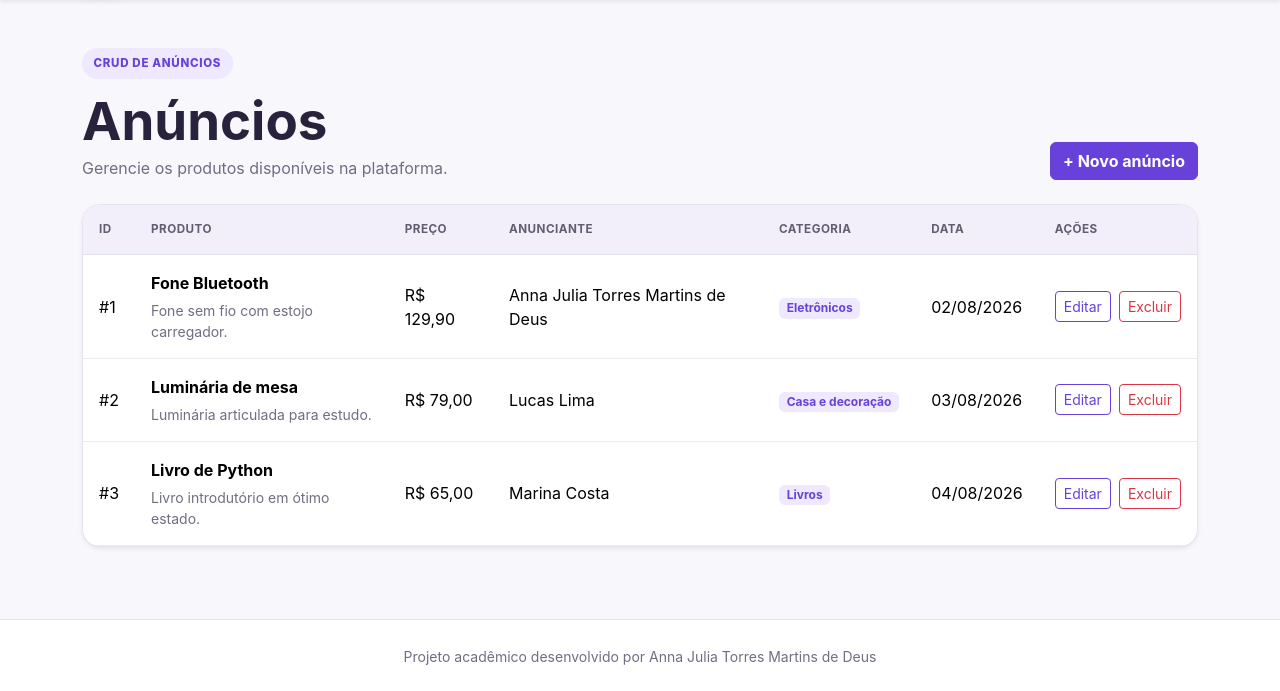
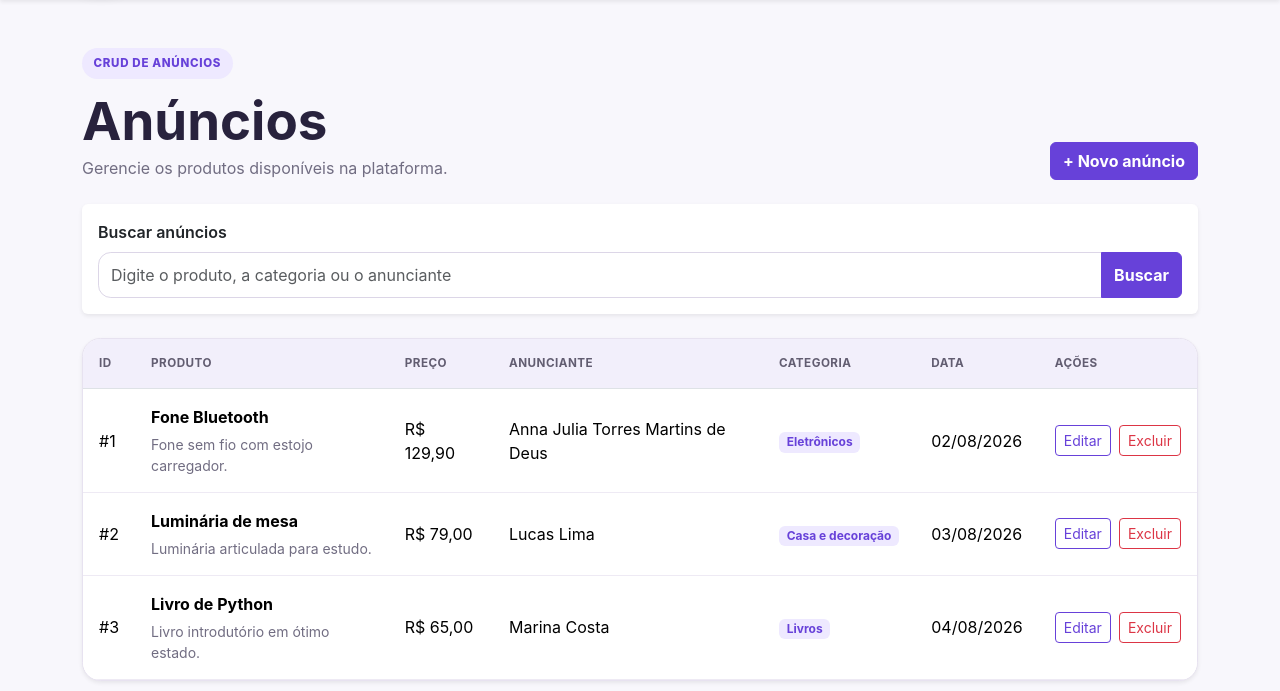
Before and after one commit to anninhamt2605-pixel/vitrine-aurora-flask, a Flask app: page /anuncios in a window 1280 px wide. Shown: the part 76-767 px from the top of the page. Before the commit the page ends 741 px from the top, so only its background shows below. Run offline with Flask 3, Linux system fonts and the light colour scheme; a user stored in the database is signed in; some libraries are stand-ins or nearby versions.

Commit message:
Adiciona busca de anuncios para avaliacao final

```diff
--- a/app.py
+++ b/app.py
@@ -5,7 +5,7 @@ from pathlib import Path
 from flask import Flask, flash, redirect, render_template, request, url_for
 from flask_login import LoginManager, UserMixin, current_user, login_required, login_user, logout_user
 from flask_sqlalchemy import SQLAlchemy
-from sqlalchemy import event
+from sqlalchemy import event, or_
 from sqlalchemy.engine import Engine
 from sqlalchemy.exc import IntegrityError
 from werkzeug.security import check_password_hash, generate_password_hash
@@ -364,7 +364,22 @@ def categoria_excluir(id):
 @app.route("/anuncios")
 @login_required
 def anuncios():
-    return render_template("anuncios/lista.html", registros=Anuncio.query.order_by(Anuncio.id).all())
+    busca = request.args.get("busca", "").strip()
+    consulta = Anuncio.query.join(Usuario).join(Categoria)
+
+    if busca:
+        termo = f"%{busca}%"
+        consulta = consulta.filter(
+            or_(
+                Anuncio.titulo.ilike(termo),
+                Anuncio.descricao.ilike(termo),
+                Usuario.nome.ilike(termo),
+                Categoria.nome.ilike(termo),
+            )
+        )
+
+    registros = consulta.order_by(Anuncio.id).all()
+    return render_template("anuncios/lista.html", registros=registros, busca=busca)
 
 
 @app.route("/anuncios/novo", methods=["GET", "POST"])
--- a/templates/anuncios/lista.html
+++ b/templates/anuncios/lista.html
@@ -5,6 +5,22 @@
     <div><span class="etiqueta">CRUD de anúncios</span><h1>Anúncios</h1><p>Gerencie os produtos disponíveis na plataforma.</p></div>
     <a class="btn btn-aurora" href="{{ url_for('anuncio_novo') }}">+ Novo anúncio</a>
 </section>
+<form class="card border-0 shadow-sm mb-4" method="get" action="{{ url_for('anuncios') }}">
+    <div class="card-body">
+        <label class="form-label fw-semibold" for="busca">Buscar anúncios</label>
+        <div class="input-group">
+            <input class="form-control" id="busca" name="busca" type="search" value="{{ busca }}"
+                   placeholder="Digite o produto, a categoria ou o anunciante">
+            <button class="btn btn-aurora" type="submit">Buscar</button>
+            {% if busca %}
+                <a class="btn btn-outline-secondary" href="{{ url_for('anuncios') }}">Limpar</a>
+            {% endif %}
+        </div>
+        {% if busca %}
+            <small class="text-secondary d-block mt-2">Resultados encontrados para “{{ busca }}”.</small>
+        {% endif %}
+    </div>
+</form>
 <div class="table-responsive table-card shadow-sm"><table class="table table-hover align-middle mb-0"><thead><tr><th>ID</th><th>Produto</th><th>Preço</th><th>Anunciante</th><th>Categoria</th><th>Data</th><th>Ações</th></tr></thead><tbody>
 {% for registro in registros %}<tr><td>#{{ registro.id }}</td><td><strong>{{ registro.titulo }}</strong><small>{{ registro.descricao }}</small></td><td>{{ registro.preco|moeda }}</td><td>{{ registro.usuario.nome }}</td><td><span class="badge badge-aurora">{{ registro.categoria.nome }}</span></td><td>{{ registro.data_publicacao|data_br }}</td><td><div class="d-flex gap-2"><a class="btn btn-sm btn-outline-aurora" href="{{ url_for('anuncio_editar', id=registro.id) }}">Editar</a><a class="btn btn-sm btn-outline-danger" href="{{ url_for('anuncio_excluir', id=registro.id) }}">Excluir</a></div></td></tr>
 {% else %}<tr><td colspan="7" class="text-center text-secondary py-5">Nenhum anúncio cadastrado.</td></tr>{% endfor %}
```
Also changed, not shown: README.md.
